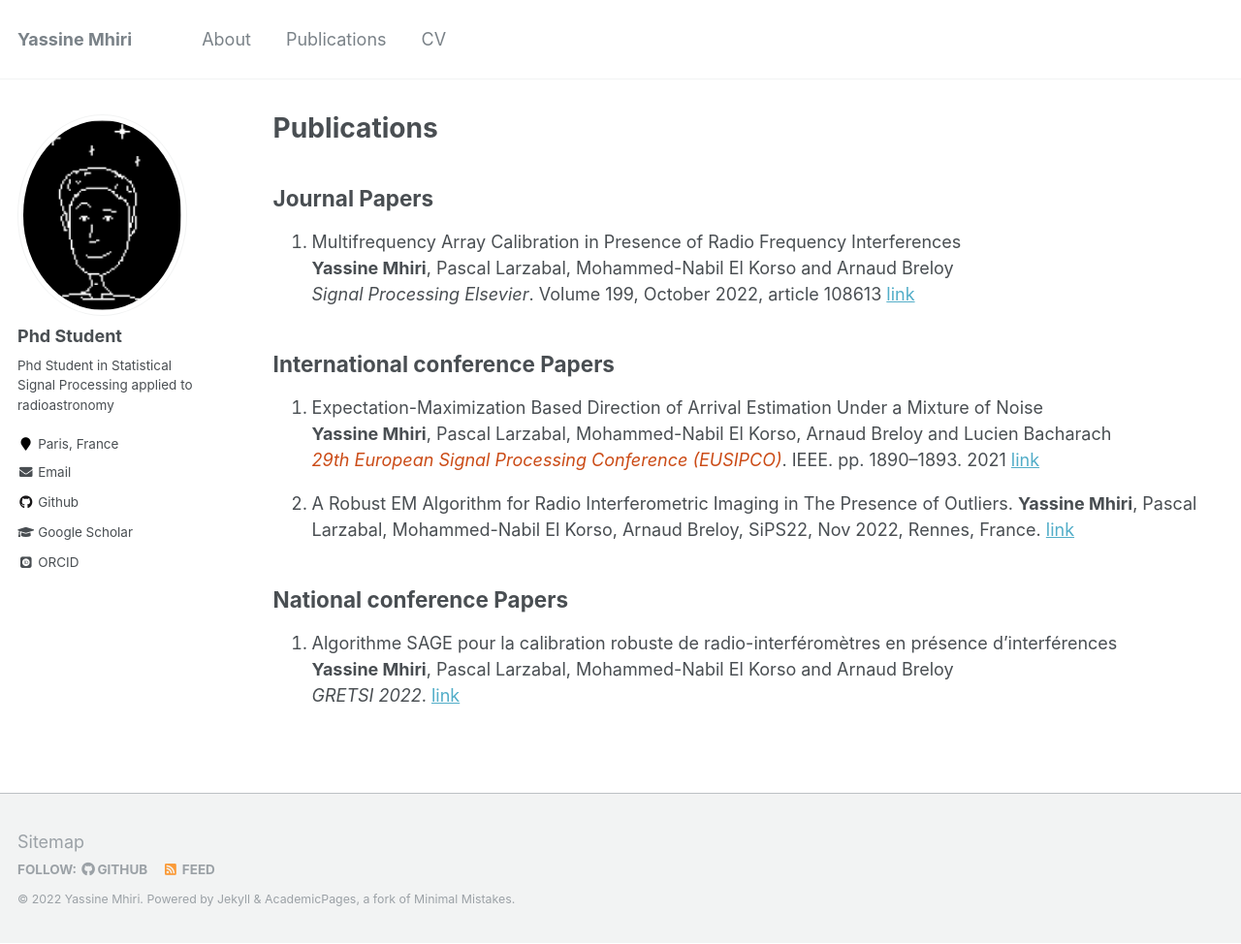
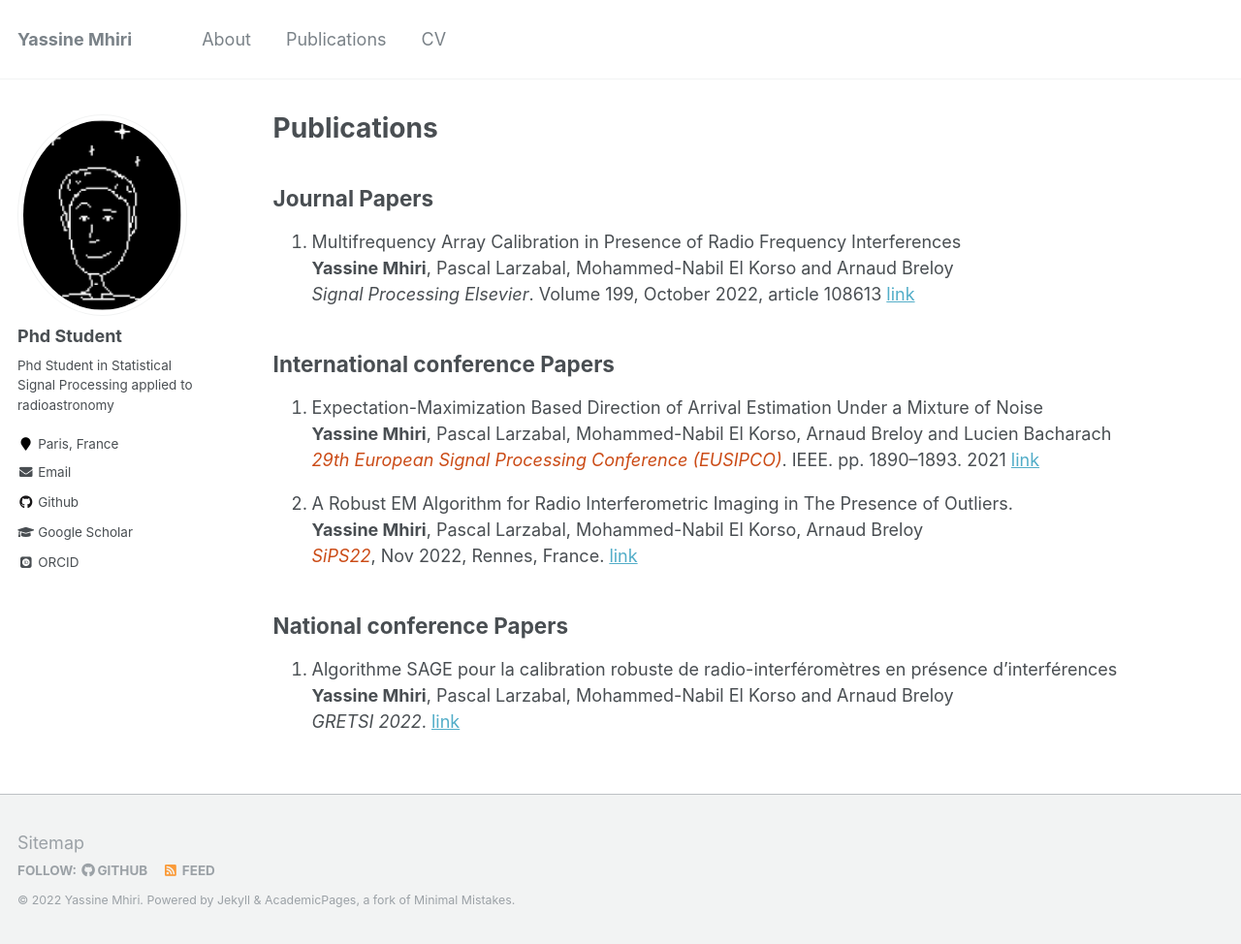
Before and after one commit to y-mhiri/y-mhiri.github.io, a Jekyll site: the page built from _pages/publications.md, in a window 1280 px wide and 974 px high. Shown: the whole window at 97% size. Built offline with Jekyll 4.4.1, drawn with Linux system fonts in a browser that asks for light colours; some web fonts are replaced.

Commit message:
updated version

```diff
--- a/_pages/publications.md
+++ b/_pages/publications.md
@@ -29,9 +29,9 @@ author_profile: true
   *29th European Signal Processing Conference (EUSIPCO)*. IEEE. pp. 1890–1893. 2021
   [link](https://hal.archives-ouvertes.fr/hal-03156738/document)
 
-2. A Robust EM Algorithm for Radio Interferometric Imaging in The Presence of Outliers.
-  **Yassine Mhiri**, Pascal Larzabal, Mohammed-Nabil El Korso, Arnaud Breloy,
-  SiPS22, Nov 2022, Rennes, France.
+2. A Robust EM Algorithm for Radio Interferometric Imaging in The Presence of Outliers.\
+  **Yassine Mhiri**, Pascal Larzabal, Mohammed-Nabil El Korso, Arnaud Breloy \
+  *SiPS22*, Nov 2022, Rennes, France.
   [link](https://hal.archives-ouvertes.fr/hal-03823295/document)
 
 ## National conference Papers
```
Also changed, not shown: _pages/about.md (+1 -1 lines).
